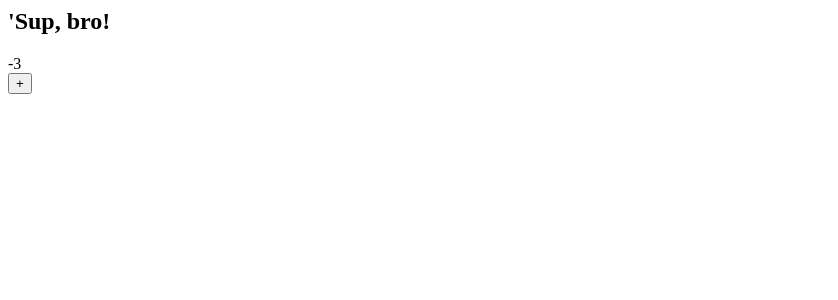
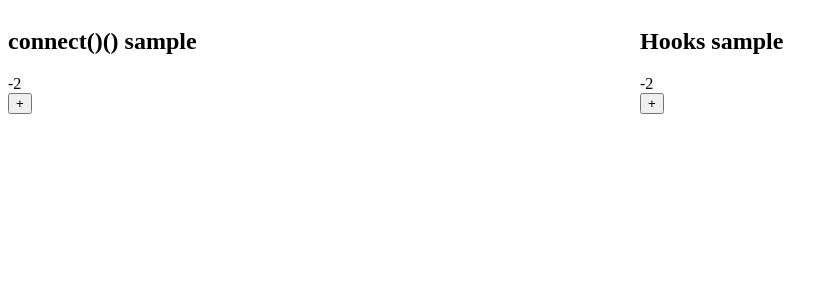
Before and after one commit to holdMyTea/self-reduxin, a React app: page / in a window 1280 px wide. Shown: the top 300 px of the page, without its empty margins (0-838 px from the left). Built offline with nearby package versions, Linux system fonts and the light colour scheme.

Commit message:
Add react-redux hooks and a sample for them

```diff
--- a/public/index.html
+++ b/public/index.html
@@ -1,6 +1,15 @@
 <html>
   <head>
     <title>Lil' React App</title>
+    <style>
+      #root {
+        display: flex;
+      }
+
+      .column {
+        width: 50%
+      }
+    </style>
   </head>
   <body>
   <div id="root"></div>
--- a/selfLibs/react-redux/index.js
+++ b/selfLibs/react-redux/index.js
@@ -1,4 +1,4 @@
-import React from 'react'
+import React, { useContext } from 'react'
 import t from 'prop-types'
 
 // React.Context singleton for passing store down the React tree
@@ -81,7 +81,26 @@ const connect = WrappedComponent =>
       </StoreContext.Consumer>
     )
 
+/**
+ * Runs a selector agains the current store state
+ * @param {function} selector
+ */
+const useSelector = selector => selector(useContext(StoreContext).state)
+
+/**
+ * Returns `dispatch` from the store.
+ */
+const useDispatch = () => useContext(StoreContext).dispatch
+
+/**
+ * Returns `store`.
+ */
+const useStore = () => useContext(StoreContext)
+
 export {
   Provider,
-  connect
+  connect,
+  useSelector,
+  useDispatch,
+  useStore
 }
--- a/src/App.jsx
+++ b/src/components/ConnectSample.jsx
@@ -1,20 +1,20 @@
 import React from 'react'
 import t from 'prop-types'
 
-import { connect } from '../selfLibs/react-redux'
+import { connect } from '../../selfLibs/react-redux'
 
-import { increment } from './actions/countActions'
+import { increment } from '../actions/countActions'
 
-const App = ({ count, onClick }) => (
-  <>
-    <h2>&apos;Sup, bro!</h2>
+const ConnectSample = ({ count, onClick }) => (
+  <div className='column'>
+    <h2>connect()() sample</h2>
     <span>{count}</span>
     <br />
     <button onClick={onClick}>+</button>
-  </>
+  </div>
 )
 
-App.propTypes = {
+ConnectSample.propTypes = {
   count: t.number.isRequired,
   onClick: t.func.isRequired
 }
@@ -26,7 +26,7 @@ const mapDispatchToProps = dispatch => ({
   onClick: () => dispatch(increment())
 })
 
-export default connect(App)(
+export default connect(ConnectSample)(
   mapStateToProps,
   mapDispatchToProps
 )
--- /dev/null
+++ b/src/components/HooksSample.jsx
@@ -0,0 +1,23 @@
+import React from 'react'
+
+import { useSelector, useDispatch } from '../../selfLibs/react-redux'
+
+import { increment } from '../actions/countActions'
+
+const HooksSample = () => {
+  const count = useSelector(state => state.count.count)
+
+  const dispatch = useDispatch()
+  const onClick = () => dispatch(increment())
+
+  return (
+    <div className='column'>
+      <h2>Hooks sample</h2>
+      <span>{count}</span>
+      <br />
+      <button onClick={onClick}>+</button>
+    </div>
+  )
+}
+
+export default HooksSample
--- a/src/index.js
+++ b/src/index.js
@@ -7,7 +7,8 @@ import { Provider } from '../selfLibs/react-redux'
 import countReducer from './reducers/countReducer'
 import { decrement } from './actions/countActions'
 
-import App from './App'
+import ConnectSample from './components/ConnectSample'
+import HooksSample from './components/HooksSample'
 
 // creating a store with a single reducer
 const store = createStore({
@@ -25,7 +26,8 @@ setInterval(
 
 ReactDOM.render(
   <Provider store={store}>
-    <App />
+    <ConnectSample />
+    <HooksSample />
   </Provider>,
   document.getElementById('root')
 )
```
